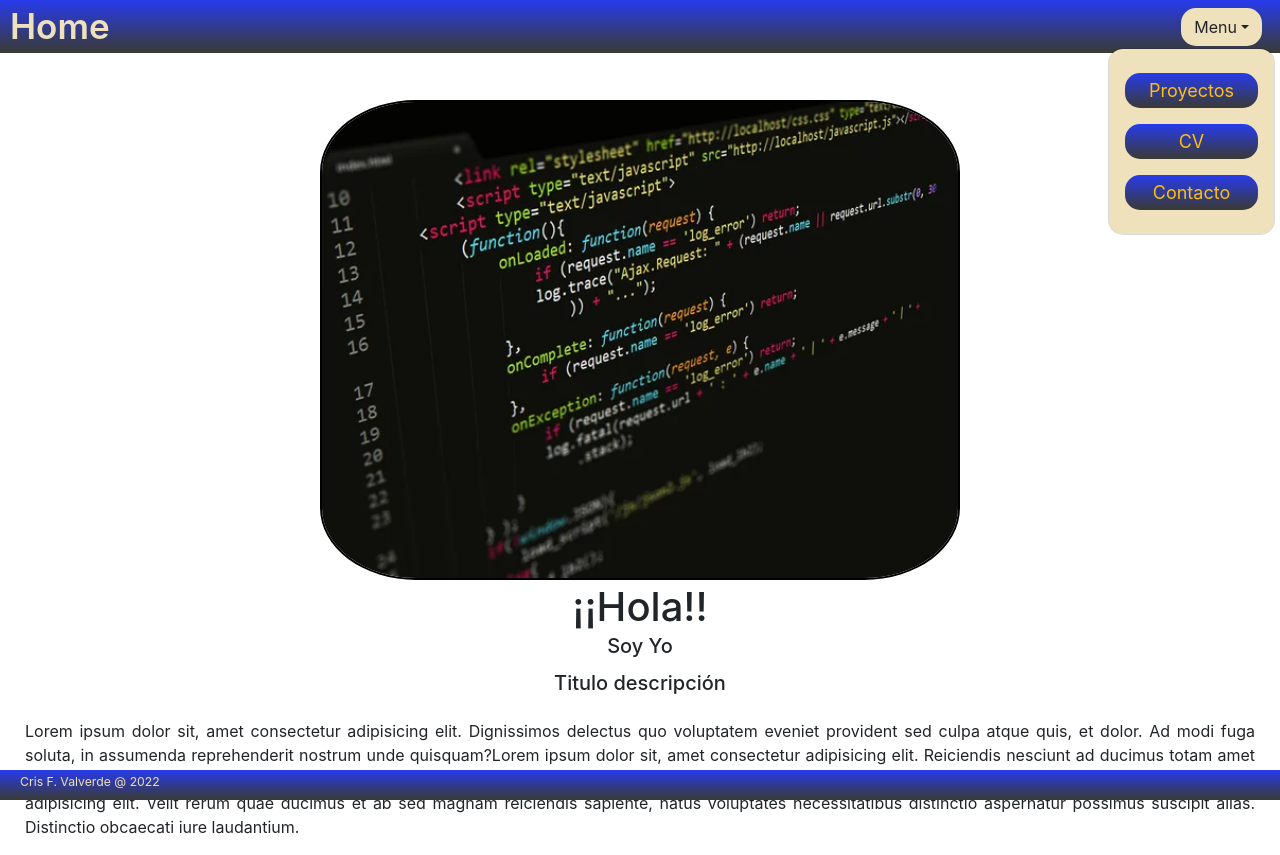
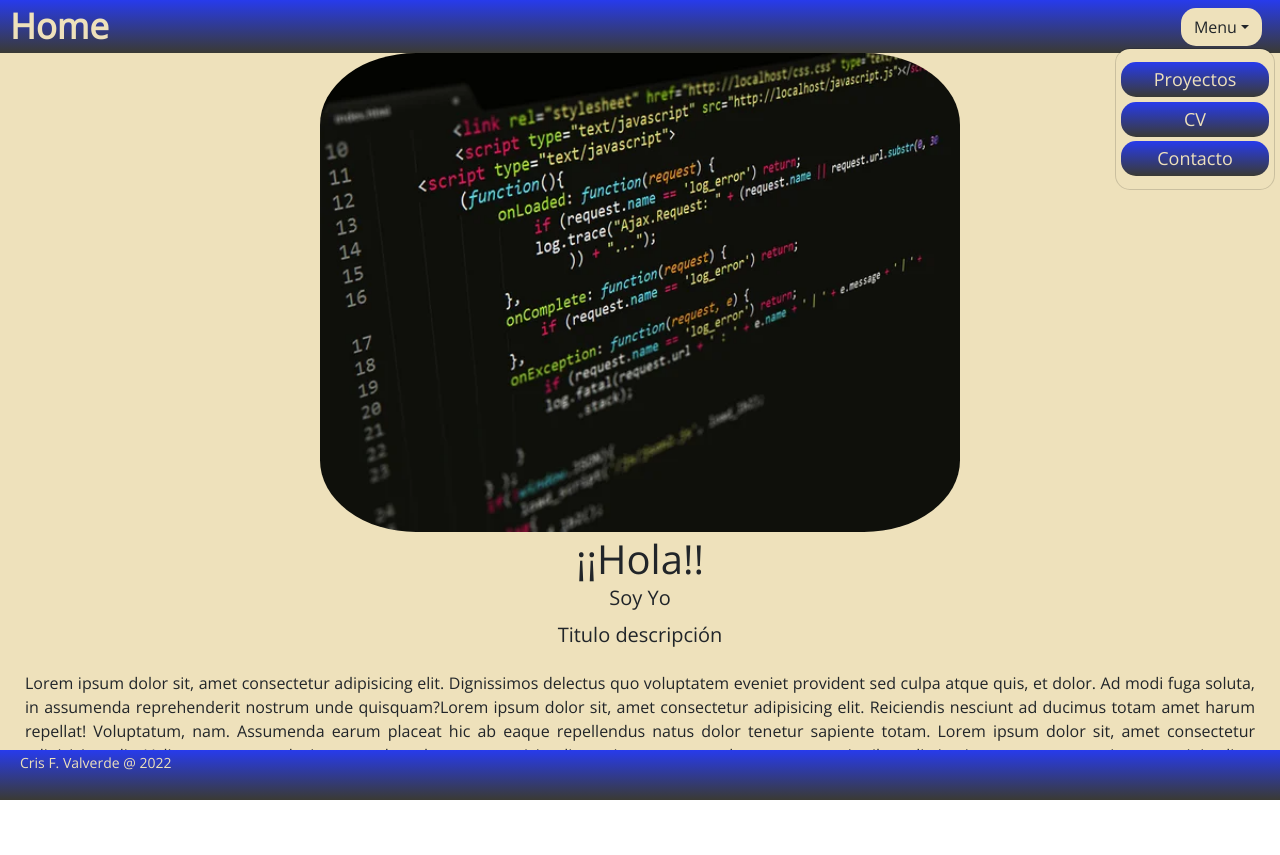
Before and after one commit to CriSFV/me_vuejs, a Nuxt app: page / in a window 1280 px wide. Both pictures are taken after a click on the button "Menu". After the commit the page ends 807 px from the top, so only its background shows below. Built offline with nearby package versions, Linux system fonts and the light colour scheme.

Commit message:
update course

```diff
--- a/assets/styles/main.css
+++ b/assets/styles/main.css
@@ -1,4 +1,3 @@
-*{
-   margin:0;
-   padding: 0;
+* {
+    font-family: 'Open Sans', sans-serif;
 }
--- a/components/AboutMe.vue
+++ /dev/null
@@ -1,60 +0,0 @@
-<template>
-  <main>
-   <div>lenguajes y resumen trayectoria</div>
-  </main>
-</template>
-
-<script>
-export default {
-  name: 'AboutMe',
-}
-</script>
-
-
-<style>
-.hero {
-  height: 100vh;
-}
-.hero__content {
-  display: flex;
-  flex-direction: column;
-  justify-content: center;
-  align-items: center;
-  padding: 80px 25px 80px 25px;
-  @media (min-width: 768px) {
-    padding: 70px 150px 80px 150px;
-  }
-}
-
-.hero__photo {
-  margin-top: 30px;
-  width: 8em;
-  border: 2px solid black;
-  border-radius: 15%;
-}
-
-.hero__title {
-  margin: 3px;
-  animation-duration: 3s;
-  animation-name: intro;
-  animation-iteration-count: 1;
-  animation-timing-function: linear;
-}
-
-.hero__subtitle {
-  font-size: 20px;
-  @media (min-width: 768px) {
-    font-size: 30px;
-  }
-}
-
-.hero__subtitle2 {
-  font-size: 20px;
-  margin-top: 5px;
-}
-
-.hero__info {
-  margin-top: 1em;
-  text-align: justify;
-}
-</style>
--- a/components/AppFooter.vue
+++ b/components/AppFooter.vue
@@ -21,18 +21,17 @@ export default {
 
 <style>
 .footer {
-   background-image: linear-gradient(#273bec, rgb(58, 58, 52));
-   color:#eee1bb;
-  font-size: 14px;
-  margin-top: 15px;
-  height: 30px;
+  background-image: linear-gradient(#273bec, rgb(58, 58, 52));
+  color:#eee1bb;
+  height: 50px;
   position: fixed;
-  bottom: 0;
+  bottom: 0%;
   width: 100vw;
 }
 .copy{
-  padding-bottom: 10px;
+
   margin-left: 20px;
+
 }
 
 
--- a/components/MenuLinksNav.vue
+++ b/components/MenuLinksNav.vue
@@ -1,10 +1,10 @@
 <template>
 
-    <b-dropdown class="m-2 menu__button"  text="Menu" variant="#eee1bb" >
-        <b-dropdown-item variant="warning" class="header__link" to="./projects"
+    <b-dropdown class="m-2 menu__button" text="Menu" variant="#eee1bb">
+        <b-dropdown-item variant="#eee1bb" class="header__link" to="./projects"
           >Proyectos</b-dropdown-item>
-        <b-dropdown-item variant="warning" class="header__link" to="/aboutme">CV</b-dropdown-item>
-        <b-dropdown-item variant="warning" class="header__link" to="./contact"
+        <b-dropdown-item variant="#eee1bb" class="header__link" to="/aboutme">CV</b-dropdown-item>
+        <b-dropdown-item variant="#eee1bb" class="header__link" to="./contact"
           >Contacto</b-dropdown-item>
     </b-dropdown>
 
@@ -30,9 +30,10 @@ export default {
   font-size: 18px;
   margin: 0.3rem;
   transition: transform ease 1s;
-  @media (min-width: 768px) {
-    margin: 1rem 1rem;
-  }
+
+}
+.dropdown-item{
+    color:#eee1bb;
 }
 .dropdown-menu.show{
   background-color: #eee1bb;
--- a/nuxt.config.js
+++ b/nuxt.config.js
@@ -18,10 +18,13 @@ export default {
       },
       { name: 'format-detection', content: 'telephone=no' },
     ],
-    link: [{ rel: 'icon', type: 'image/x-icon', href: '/favicon.ico' }],
+    link: [
+      { rel: 'icon', type: 'image/x-icon', href: '/favicon.ico' },
+      { rel:'stylesheet', href: "https://fonts.googleapis.com/css2?family=Open+Sans&display=swap" }
+    ],
   },
 
-  // Global CSS: https://go.nuxtjs.dev/config-css
+  // Global CSS: https://go.nuxtjs.dev/config-css. no funciona con @ solo con ~/
   css: ['~/assets/styles/main.css'],
 
   // Plugins to run before rendering page: https://go.nuxtjs.dev/config-plugins
--- a/pages/aboutme.vue
+++ b/pages/aboutme.vue
@@ -1,6 +1,10 @@
 <template>
 <div>
   <AppHeader/>
+
+    <div class="posts-page">
+<nuxt/>
+    </div>
 
   <AppFooter/>
   </div>
@@ -20,5 +24,9 @@ export default {
 
 
 <style>
-
+.posts-page{
+  display: flex;
+  justify-content: center;
+  align-items: center;
+}
 </style>
--- a/pages/aboutme/index.vue
+++ b/pages/aboutme/index.vue
@@ -1,4 +1,18 @@
 <template>
 
-    <div>aqui que añado</div>
+  <div class="about-page">
+
+    <h1>This is my absolutely fantastic "About Me" Page!</h1>
+    <p>Lorem ipsum, dolor sit amet consectetur adipisicing elit. Totam officiis ab voluptatibus assumenda error quas deleniti eius? Suscipit, numquam? Quis aliquid non animi numquam amet voluptas dolorum sunt aspernatur commodi?</p>
+    <p>Lorem ipsum, dolor sit amet consectetur adipisicing elit. Totam officiis ab voluptatibus assumenda error quas deleniti eius? Suscipit, numquam? Quis aliquid non animi numquam amet voluptas dolorum sunt aspernatur commodi?</p>
+    <p>Lorem ipsum, dolor sit amet consectetur adipisicing elit. Totam officiis ab voluptatibus assumenda error quas deleniti eius? Suscipit, numquam? Quis aliquid non animi numquam amet voluptas dolorum sunt aspernatur commodi?</p>
+    <p>Lorem ipsum, dolor sit amet consectetur adipisicing elit. Totam officiis ab voluptatibus assumenda error quas deleniti eius? Suscipit, numquam? Quis aliquid non animi numquam amet voluptas dolorum sunt aspernatur commodi?</p>
+  </div>
 </template>
+
+<style>
+.about-page {
+  text-align: center;
+  padding: 30px;
+}
+</style>
--- a/pages/index.vue
+++ b/pages/index.vue
@@ -55,11 +55,13 @@ export default {
   justify-content: center;
   align-items: center;
   padding: 70px 25px 0px 25px;
+  background-color: #eee1bb;
+  height: 95vh;
 }
 
 .hero__photo {
   margin-top: 30px;
-width: 50vw;
+  width: 50vw;
   border-radius: 15%;
 }
 
--- a/pages/projects/_id.vue
+++ b/pages/projects/_id.vue
@@ -1,6 +1,22 @@
 <template>
     <!-- // nuxt lleva incluido los parametros, no hay que definirlos. rutas dinamicas las creamos a través de carpetas o ficheros (empieza con _) -->
-    <h1>Pagina de proyecto con ID {{$route.params.id}} </h1>
+
+<div class="single-post-page">
+    <section class="post">
+        <h1 class="post-title">Pagina de proyecto con ID {{$route.params.id}} </h1>
+        <div class="post-details">
+            <div class="post-detail">Descripción</div>
+            <div class="post-detail">Herramientas utilizadas</div>
+        </div>
+    </section>
+    <section class="post-feedback">
+        <p>Ultima actualización  </p>
+    </section>
+
+
+</div>
+
+
 </template>
 
 <script>
@@ -13,3 +29,57 @@ export default {
         }
 }
 </script>
+
+<style>
+.single-post-page {
+  padding: 30px;
+  text-align: center;
+  box-sizing: border-box;
+}
+
+.post {
+  width: 100%;
+}
+
+@media (min-width: 768px) {
+  .post {
+    width: 600px;
+    margin: auto;
+  }
+}
+
+.post-title {
+  margin: 0;
+}
+
+.post-details {
+  padding: 10px;
+  box-sizing: border-box;
+  border-bottom: 3px solid #ccc;
+  display: flex;
+  justify-content: center;
+  align-items: center;
+  flex-direction: column;
+}
+
+@media (min-width: 768px) {
+  .post-details {
+    flex-direction: row;
+  }
+}
+
+.post-detail {
+  color: rgb(88, 88, 88);
+  margin: 0 10px;
+}
+
+.post-feedback a {
+  color: red;
+  text-decoration: none;
+}
+
+.post-feedback a:hover,
+.post-feedback a:active {
+  color: salmon;
+}
+</style>
--- a/pages/projects/index.vue
+++ b/pages/projects/index.vue
@@ -1,12 +1,117 @@
 // /** projects general page */
 
 <template>
-       <h1>project general page:solo principal </h1>
+  <div class="home-page">
+    <section class="intro">
+      <h1>project general page:solo principal</h1>
+    </section>
+    <section class="featured-post">
+      <nuxt-link :to="'/projects/' + 1" class="post-preview">
+        <article >
+          <div class="post-thumbnail">
+            <div class="post-content">
+              <h1>Titulo project</h1>
+              <h1>Descripción</h1>
+            </div>
+          </div>
+        </article>
+      </nuxt-link>
+      <nuxt-link :to="'/projects/' + 2" class="post-preview">
+        <article >
+          <div
+            class="post-thumbnail"
+            style="background-image: '~/assets/images/editorimg.jpg'"
+          >
+            <div class="post-content">
+              <h1>Titulo project</h1>
+              <h1>Descripción</h1>
+            </div>
+          </div>
+        </article>
+      </nuxt-link>
+    </section>
+  </div>
 </template>
 
 
 <script>
-export default {
+export default {}
+</script>
 
+<style>
+.intro {
+  height: 300px;
+  position: relative;
+  padding: 30px;
+  box-sizing: border-box;
+  background-position: center;
+  background-size: cover;
 }
-</script>
+
+.intro h1 {
+  position: absolute;
+  top: 10%;
+  left: 5%;
+  width: 90%;
+  font-size: 1.5rem;
+  color: black;
+  background-color: rgb(211, 211, 211);
+  padding: 10px;
+  border-radius: 10px;
+  box-shadow: 3px 3px 3px black;
+  box-sizing: border-box;
+  border: 1px solid black;
+}
+
+@media (min-width: 768px) {
+  .intro h1 {
+    font-size: 2rem;
+  }
+}
+
+.featured-posts {
+  display: flex;
+  padding: 20px;
+  box-sizing: border-box;
+  flex-wrap: wrap;
+  align-items: center;
+  justify-content: center;
+}
+
+.post-preview {
+  border: 1px solid #ccc;
+  box-shadow: 0 2px 2px #ccc;
+  background-color: white;
+  width: 90%;
+}
+
+a {
+  text-decoration: none;
+  color: black;
+}
+
+@media (min-width: 850px) {
+  .post-preview {
+    width: 400px;
+    margin: 10px;
+  }
+}
+
+.post-thumbnail {
+  width: 100%;
+  height: 200px;
+  background-color: lightblue;
+  background-position: center;
+  background-size: cover;
+}
+
+.post-content {
+  padding: 10px;
+  text-align: center;
+}
+
+a:hover .post-content,
+a:active .post-content {
+  background-color: #ccc;
+}
+</style>
```
